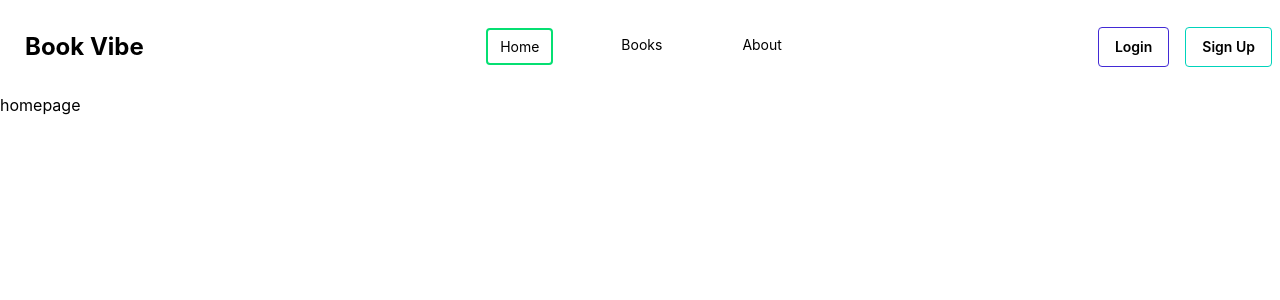
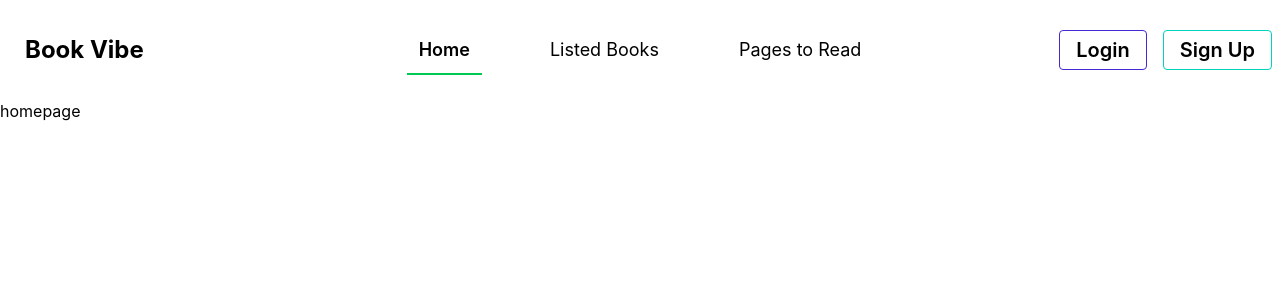
Before and after one commit to corebyte56/Book-Vibe, a React (Vite) app: page / in a window 1280 px wide. Shown: the top 300 px of the page. Built offline with nearby package versions, Linux system fonts and the light colour scheme.

Commit message:
feat: add premium navbar link styling with smooth active indicator

```diff
--- a/src/Compnents/Navbar/Navbar.jsx
+++ b/src/Compnents/Navbar/Navbar.jsx
@@ -1,9 +1,6 @@
 import { NavLink } from "react-router";
 
 export default function Navbar() {
-
-
-
   return (
     <div className="w-full py-3 bg-base-100 shadow-sm">
       <div className="navbar container mx-auto">
@@ -19,10 +16,10 @@ export default function Navbar() {
                 <NavLink to="/">Home</NavLink>
               </li>
               <li>
-                <NavLink to="/books">Books</NavLink>
+                <NavLink to="/books">Listed Books</NavLink>
               </li>
               <li>
-                <NavLink to="/about">About</NavLink>
+                <NavLink to="/Pages to Read">Pages to Read</NavLink>
               </li>
             </ul>
           </div>
@@ -37,10 +34,17 @@ export default function Navbar() {
           <ul className="menu menu-horizontal px-1 flex gap-14">
             <li>
               <NavLink
+                className={({ isActive }) =>
+  `relative text-[18px] px-3 py-2 rounded-md transition-all duration-300
+   text-base-content hover:text-green-500
+   after:content-[''] after:absolute after:left-0 after:-bottom-1
+   after:h-0.5 after:bg-green-500 after:transition-all after:duration-300
 
-               className={({ isActive }) =>
-                isActive ? "border-2 border-green-400" : ""
-              }
+   ${isActive
+     ? "after:w-full text-green-500 font-semibold"
+     : "after:w-0 hover:after:w-full text-green-500"
+   }`
+}
                 to="/"
               >
                 Home
@@ -48,24 +52,38 @@ export default function Navbar() {
             </li>
             <li>
               <NavLink
+                className={({ isActive }) =>
+  `relative text-[18px] px-3 py-2 rounded-md transition-all duration-300
+   text-base-content hover:text-green-500
+   after:content-[''] after:absolute after:left-0 after:-bottom-1
+   after:h-0.5 after:bg-green-500 after:transition-all after:duration-300
 
-               className={({ isActive }) =>
-                isActive ? "border-2 border-green-400" : ""
-              }
+   ${isActive
+     ? "after:w-full text-green-500 font-semibold"
+     : "after:w-0 hover:after:w-full"
+   }`
+}
                 to="/books"
               >
-                Books
+                Listed Books
               </NavLink>
             </li>
             <li>
               <NavLink
+                className={({ isActive }) =>
+  `relative text-[18px] px-3 py-2 rounded-md transition-all duration-300
+   text-base-content hover:text-green-500
+   after:content-[''] after:absolute after:left-0 after:-bottom-1
+   after:h-0.5 after:bg-green-500 after:transition-all after:duration-300
 
-                className={({ isActive }) =>
-                isActive ? "border-2 border-green-400" : ""
-              }
-                to="/about"
+   ${isActive
+     ? "after:w-full text-green-500 font-semibold"
+     : "after:w-0 hover:after:w-full"
+   }`
+}
+                to="/Pages to Read"
               >
-                About
+                Pages to Read
               </NavLink>
             </li>
           </ul>
@@ -73,8 +91,8 @@ export default function Navbar() {
 
         {/* Right */}
         <div className="navbar-end flex gap-4">
-          <button className="btn btn-outline btn-primary">Login</button>
-          <button className="btn btn-outline btn-accent">Sign Up</button>
+          <button className="btn btn-outline btn-primary text-xl">Login</button>
+          <button className="btn btn-outline btn-accent text-xl">Sign Up</button>
         </div>
       </div>
     </div>
--- /dev/null
+++ b/src/Pages/Pages to Read/PagesToRead.jsx
@@ -0,0 +1,11 @@
+import React from 'react'
+
+const PagesToRead = () => {
+  return (
+    <div>
+      Pages to Read
+    </div>
+  )
+}
+
+export default PagesToRead
--- a/src/main.jsx
+++ b/src/main.jsx
@@ -6,6 +6,7 @@ import "./index.css";
 import HomePage from "./Pages/HomePage/HomePage.jsx";
 import MainLayout from "./Layout/mainlayout.jsx";
 import Books from "./Pages/Books/Books.jsx";
+import PagesToRead from "./Pages/Pages to Read/PagesToRead.jsx";
 
 const router = createBrowserRouter([
   {
@@ -20,6 +21,10 @@ const router = createBrowserRouter([
     {
         path: '/books',
         element: <Books />
+    },
+    {
+        path: '/Pages to Read',
+        element: <PagesToRead />
     }
   ]
   },
```
